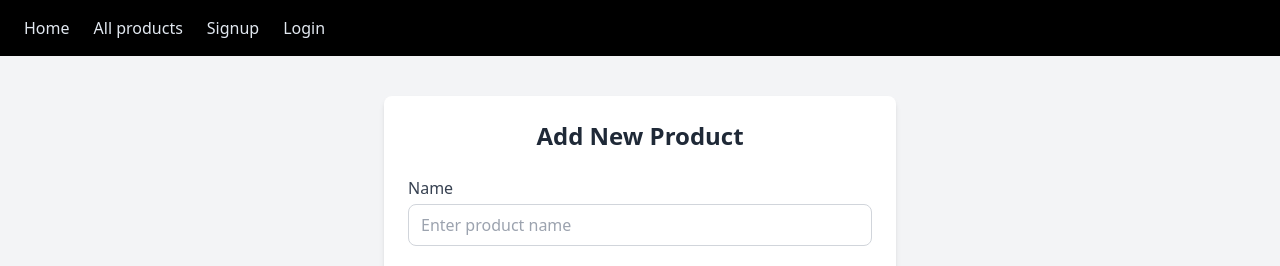
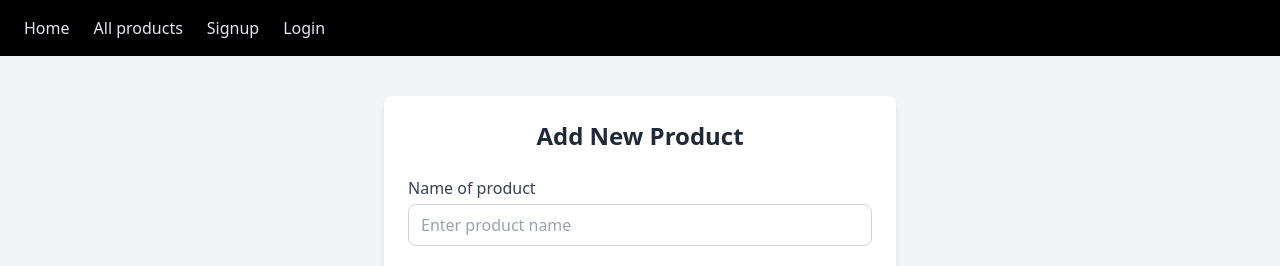
Before and after one commit to Elijah-Gutman/mini-cap-frontend2-, a React (Vite) app: page /products/new in a window 1280 px wide. Shown: the top 266 px of the page. Built offline with nearby package versions, Linux system fonts and the light colour scheme.

Commit message:
decided to leave it the way it was

```diff
--- a/src/ProductsNew.jsx
+++ b/src/ProductsNew.jsx
@@ -14,7 +14,7 @@ export function ProductsNew({ onCreate }) {
         <form onSubmit={handleSubmit} className="space-y-4">
           <div>
             <label className="block text-gray-700 font-medium mb-1" htmlFor="name">
-              Name
+              Name of product
             </label>
             <input
               id="name"
```
